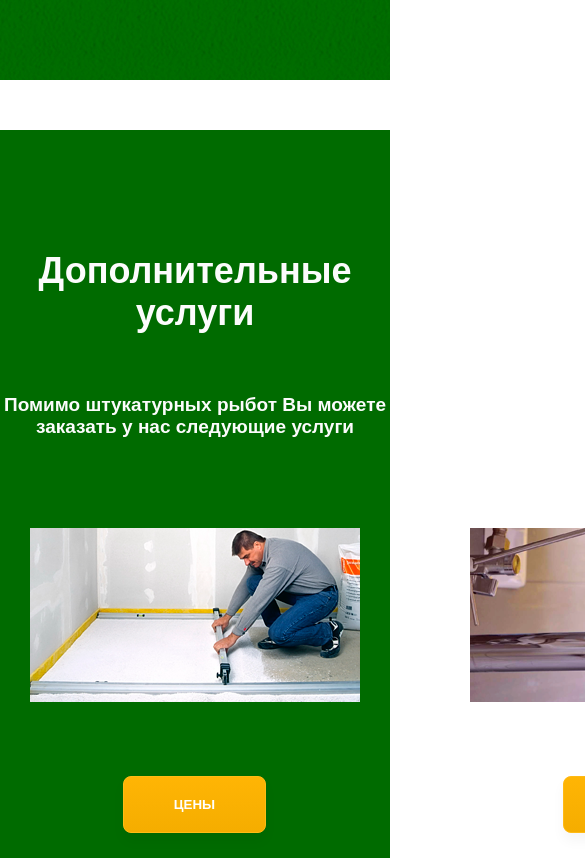
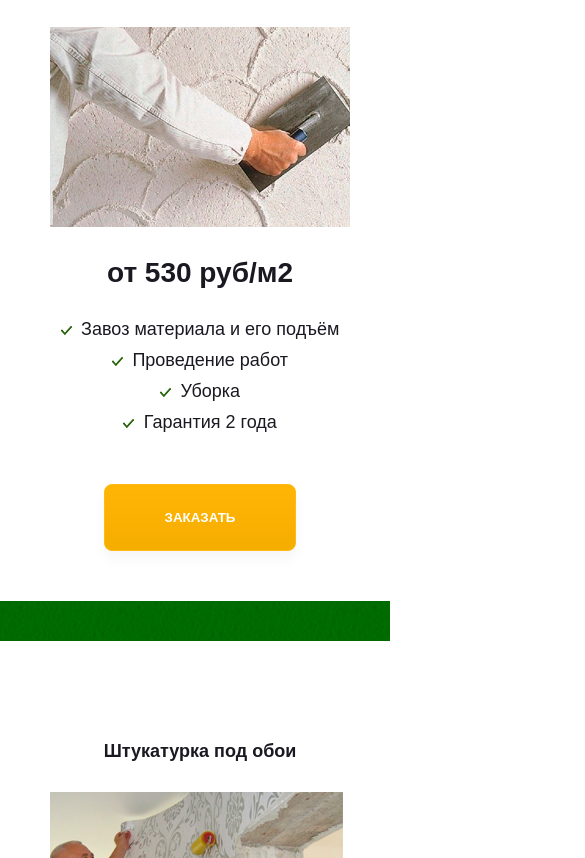
Before and after one commit to a1exweb/homeworks, a plain HTML site: page lesson-14-hard/src/index.html in a window 390 px wide. Shown: the part 1142-2000 px from the top of the page, 585 px wide, since content can reach past the window. Drawn offline with Linux system fonts and the light colour scheme.

Commit message:
Добавил адаптивность

```diff
--- a/lesson-14-hard/src/sass/main.sass
+++ b/lesson-14-hard/src/sass/main.sass
@@ -51,6 +51,9 @@ body
       font-size: 18px
       font-weight: bold
       text-align: center
+    &__image
+      width: 300px
+      height: 200px
     &__price
       display: block
       margin: 30px 0
@@ -104,3 +107,22 @@ body
     &__button
       padding: 20px 50px
       +btn
+
+@media (max-width: 1300px)
+  .prices
+    padding: 30px 0
+    &__title, &__subtitle
+      margin: 30px auto
+    &__block-items
+      flex-direction: column
+    &-item, &-item:last-child
+        margin: 20px auto
+  .additional-service
+    padding: 30px 0
+    &__title, &__subtitle
+      width: 90%
+      margin: 20px auto
+    &__block-items
+      flex-direction: column
+    &-item, &-item:last-child
+      margin: 30px auto
```
Also changed, not shown: lesson-14-hard/src/css/main.css, 1 other file.
